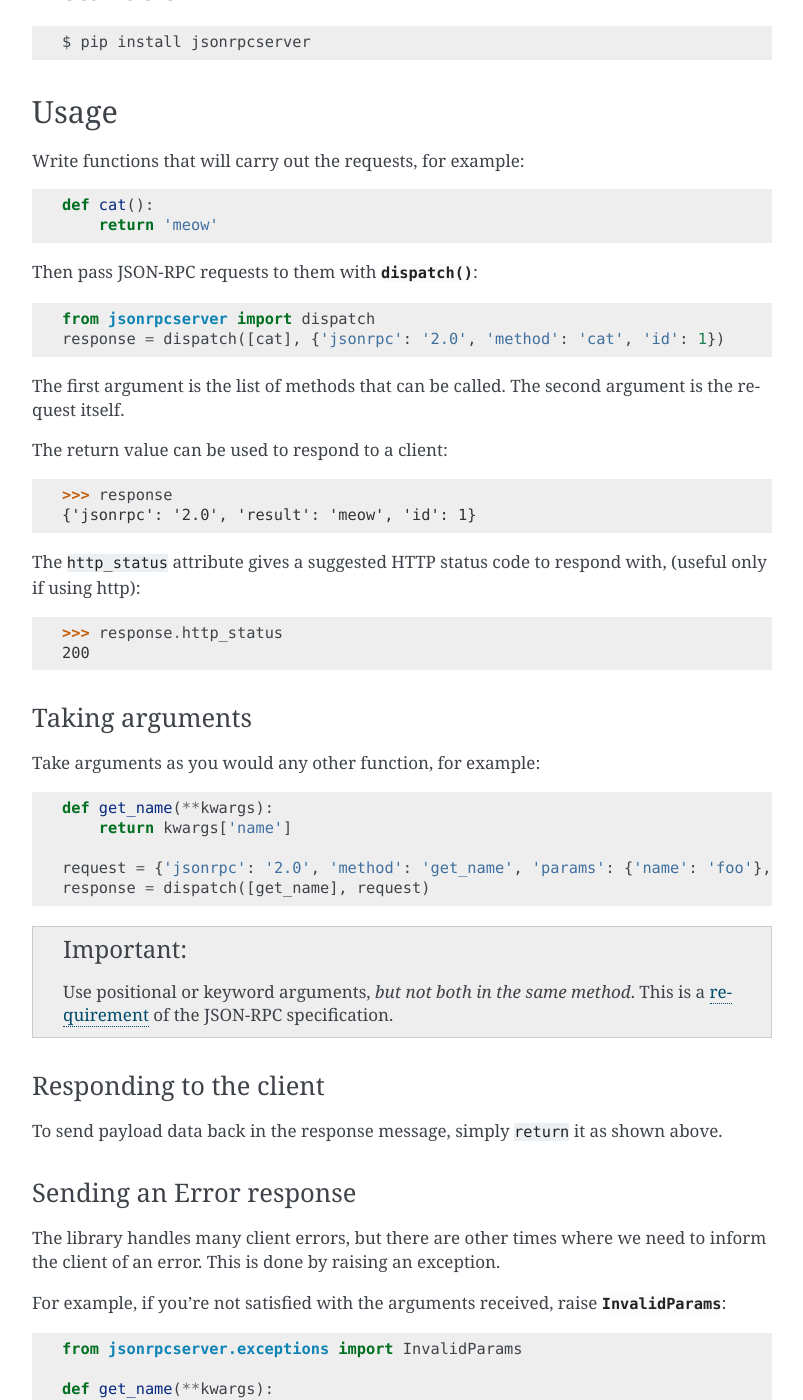
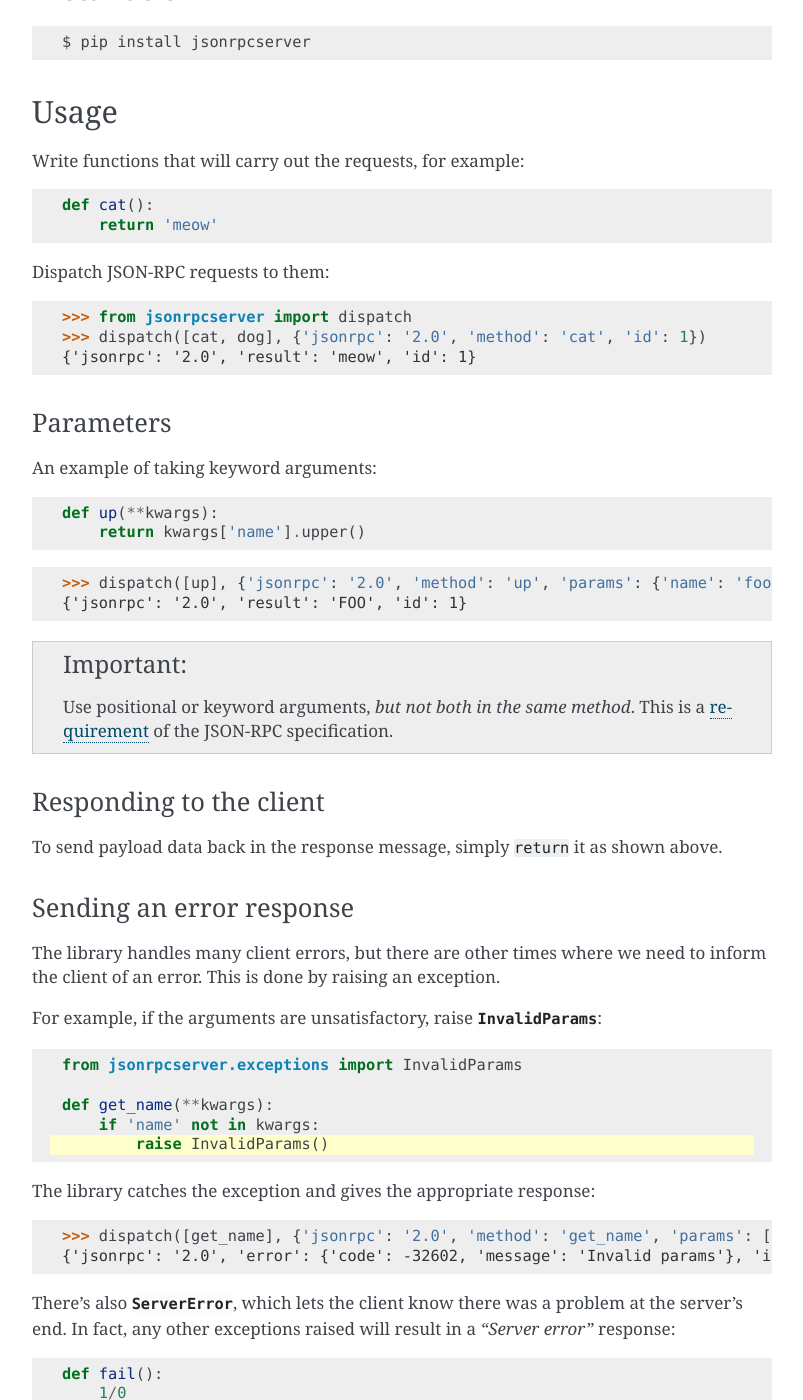
Before and after one commit to explodinglabs/jsonrpcserver, a Sphinx documentation site: the page built from doc/quickstart.rst, in a window 1280 px wide and 1400 px high, scrolled down 220 px. Shown: the whole window, without its empty margins (238-1041 px from the left). Built offline with Sphinx 7.4.7, drawn with Linux system fonts in a browser that asks for light colours; some of the changed text lies outside the part shown.

Commit message:
Update documentation in preparation for 3.2.0

```diff
--- a/doc/quickstart.rst
+++ b/doc/quickstart.rst
@@ -18,36 +18,24 @@ Write functions that will carry out the requests, for example::
     def cat():
         return 'meow'
 
-Then pass JSON-RPC requests to them with :func:`dispatch()
-<dispatcher.dispatch>`::
+Dispatch JSON-RPC requests to them::
 
-    from jsonrpcserver import dispatch
-    response = dispatch([cat], {'jsonrpc': '2.0', 'method': 'cat', 'id': 1})
-
-The first argument is the list of methods that can be called. The second
-argument is the request itself.
-
-The return value can be used to respond to a client::
-
-    >>> response
+    >>> from jsonrpcserver import dispatch
+    >>> dispatch([cat, dog], {'jsonrpc': '2.0', 'method': 'cat', 'id': 1})
     {'jsonrpc': '2.0', 'result': 'meow', 'id': 1}
 
-The ``http_status`` attribute gives a suggested HTTP status code to respond
-with, (useful only if using http)::
+Parameters
+----------
 
-    >>> response.http_status
-    200
+An example of taking keyword arguments::
 
-Taking arguments
-----------------
+    def up(**kwargs):
+        return kwargs['name'].upper()
 
-Take arguments as you would any other function, for example::
+::
 
-    def get_name(**kwargs):
-        return kwargs['name']
-
-    request = {'jsonrpc': '2.0', 'method': 'get_name', 'params': {'name': 'foo'}, 'id': 1}
-    response = dispatch([get_name], request)
+    >>> dispatch([up], {'jsonrpc': '2.0', 'method': 'up', 'params': {'name': 'foo'}, 'id': 1})
+    {'jsonrpc': '2.0', 'result': 'FOO', 'id': 1}
 
 .. important::
 
@@ -59,17 +47,17 @@ Take arguments as you would any other function, for example::
 Responding to the client
 ------------------------
 
-To send payload data back in the response message, simply ``return`` it as shown
-above.
+To send payload data back in the response message, simply ``return`` it as
+shown above.
 
-Sending an Error response
+Sending an error response
 -------------------------
 
 The library handles many client errors, but there are other times where we need
 to inform the client of an error. This is done by raising an exception.
 
-For example, if you're not satisfied with the arguments received, raise
-:class:`InvalidParams <jsonrpcserver.exceptions.InvalidParams>`:
+For example, if the arguments are unsatisfactory, raise :class:`InvalidParams
+<jsonrpcserver.exceptions.InvalidParams>`:
 
 .. code-block:: python
     :emphasize-lines: 5
@@ -78,40 +66,26 @@ For example, if you're not satisfied with the arguments received, raise
 
     def get_name(**kwargs):
         if 'name' not in kwargs:
-            raise InvalidParams('name is required')
-
-    request = {'jsonrpc': '2.0', 'method': 'get_name', 'params': {}, 'id': 1}
-    response = dispatch([get_name], request)
+            raise InvalidParams()
 
 The library catches the exception and gives the appropriate response::
 
-    >>> response
+    >>> dispatch([get_name], {'jsonrpc': '2.0', 'method': 'get_name', 'params': [], 'id': 1})
     {'jsonrpc': '2.0', 'error': {'code': -32602, 'message': 'Invalid params'}, 'id': 1}
 
 There's also :class:`ServerError <jsonrpcserver.exceptions.ServerError>`, which
-lets the client know there was a problem at the server's end. In fact, any other
-exceptions raised will result in a *"Server error"* response::
+lets the client know there was a problem at the server's end. In fact, any
+other exceptions raised will result in a *"Server error"* response::
 
-    def divide_by_zero(**kwargs):
+    def fail():
         1/0
-
-    request = {'jsonrpc': '2.0', 'method': 'divide_by_zero', 'id': 1}
-    response = dispatch([divide_by_zero], request)
 
 ::
 
-    >>> response
+    >>> dispatch([fail], {'jsonrpc': '2.0', 'method': 'fail', 'id': 1})
     {'jsonrpc': '2.0', 'error': {'code': -32600, 'message': 'Server error'}, 'id': 1}
 
 This ensures we *always* have a response for the client.
-
-.. tip::
-
-    Enable debug mode to include further details about an error in the ``data``
-    attribute::
-
-        >>> from jsonrpcserver.response import ErrorResponse
-        >>> ErrorResponse.debug = True
 
 Logging
 =======
@@ -122,11 +96,11 @@ To see the JSON-RPC messages going back and forth, set the logging level to
     import logging
     logging.getLogger('jsonrpcserver').setLevel(logging.INFO)
 
-Then create a basic handler::
+Then add a basic handler::
 
-    logging.basicConfig() # Creates a StreamHandler with a default format
+    logging.getLogger('jsonrpcserver').addHandler(logging.StreamHandler())
 
-Or use custom handlers and formats::
+Or use a custom log format::
 
     request_format = '--> %(message)s'
     response_format = '<-- %(http_code)d %(http_reason)s %(message)s'
```
Also changed, not shown: HISTORY.rst (+24 -16 lines), 2 other files.
